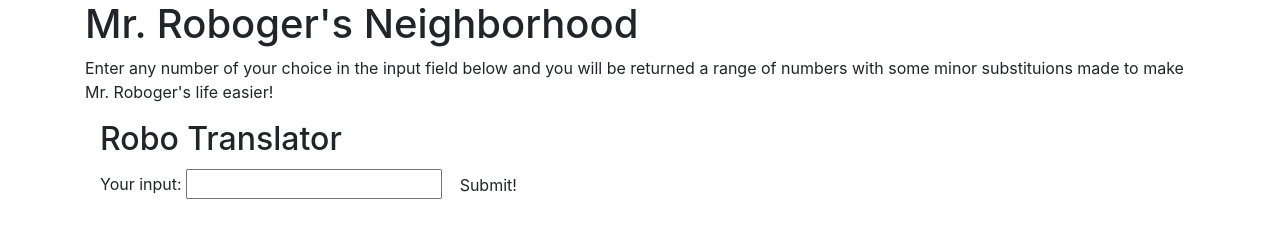
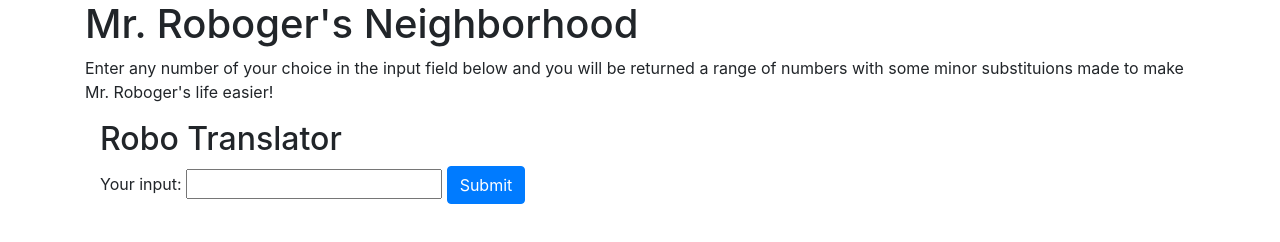
Before and after one commit to justice-rage/mr-robogers-neighborhood, a plain HTML site: page index.html in a window 1280 px wide. Drawn offline with Linux system fonts and the light colour scheme.

Commit message:
add primary button

```diff
--- a/index.html
+++ b/index.html
@@ -22,7 +22,7 @@
               <label for="user-input">Your input:</label>
               <input id="user-input" type="text">
 
-              <button type="submit" class="btn">Submit!</button>
+              <button type="submit" class="btn btn-primary">Submit</button>
             </form>
       <!-- results -->
       <div class="result">
```
